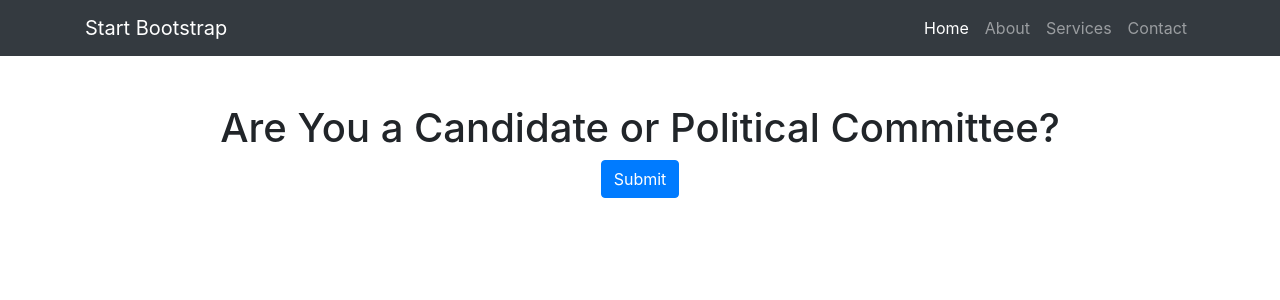
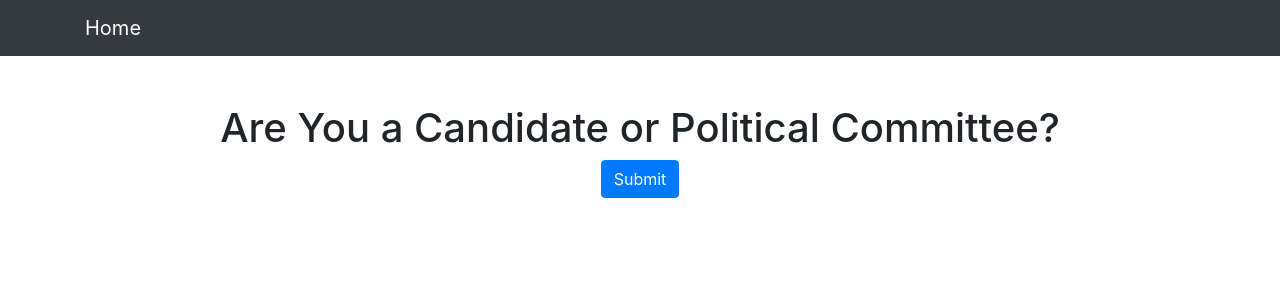
Before and after one commit to jdstemmler/demo-portfolio, a Flask app: page / in a window 1280 px wide. Shown: the top 300 px of the page. Run offline with Flask 2, Linux system fonts and the light colour scheme; parts of the project's set-up code (start-up, migrations or seed data) failed here and were passed over; some libraries are stand-ins or nearby versions.

Commit message:
add rc of notebook

```diff
--- a/app/templates/index.html
+++ b/app/templates/index.html
@@ -8,7 +8,7 @@
     <meta name="description" content="">
     <meta name="author" content="">
 
-    <title>Bare - Start Bootstrap Template</title>
+    <title>Spender Type</title>
 
     <!-- Bootstrap core CSS -->
     <link href="/static/css/bootstrap.min.css" rel="stylesheet">
@@ -20,11 +20,11 @@
     <!-- Navigation -->
     <nav class="navbar navbar-expand-lg navbar-dark bg-dark static-top">
       <div class="container">
-        <a class="navbar-brand" href="#">Start Bootstrap</a>
+        <a class="navbar-brand" href="/">Home</a>
         <button class="navbar-toggler" type="button" data-toggle="collapse" data-target="#navbarResponsive" aria-controls="navbarResponsive" aria-expanded="false" aria-label="Toggle navigation">
           <span class="navbar-toggler-icon"></span>
         </button>
-        <div class="collapse navbar-collapse" id="navbarResponsive">
+        <!-- <div class="collapse navbar-collapse" id="navbarResponsive">
           <ul class="navbar-nav ml-auto">
             <li class="nav-item active">
               <a class="nav-link" href="#">Home
@@ -41,7 +41,7 @@
               <a class="nav-link" href="#">Contact</a>
             </li>
           </ul>
-        </div>
+        </div> -->
       </div>
     </nav>
 
```
Also changed, not shown: 1 other file.
